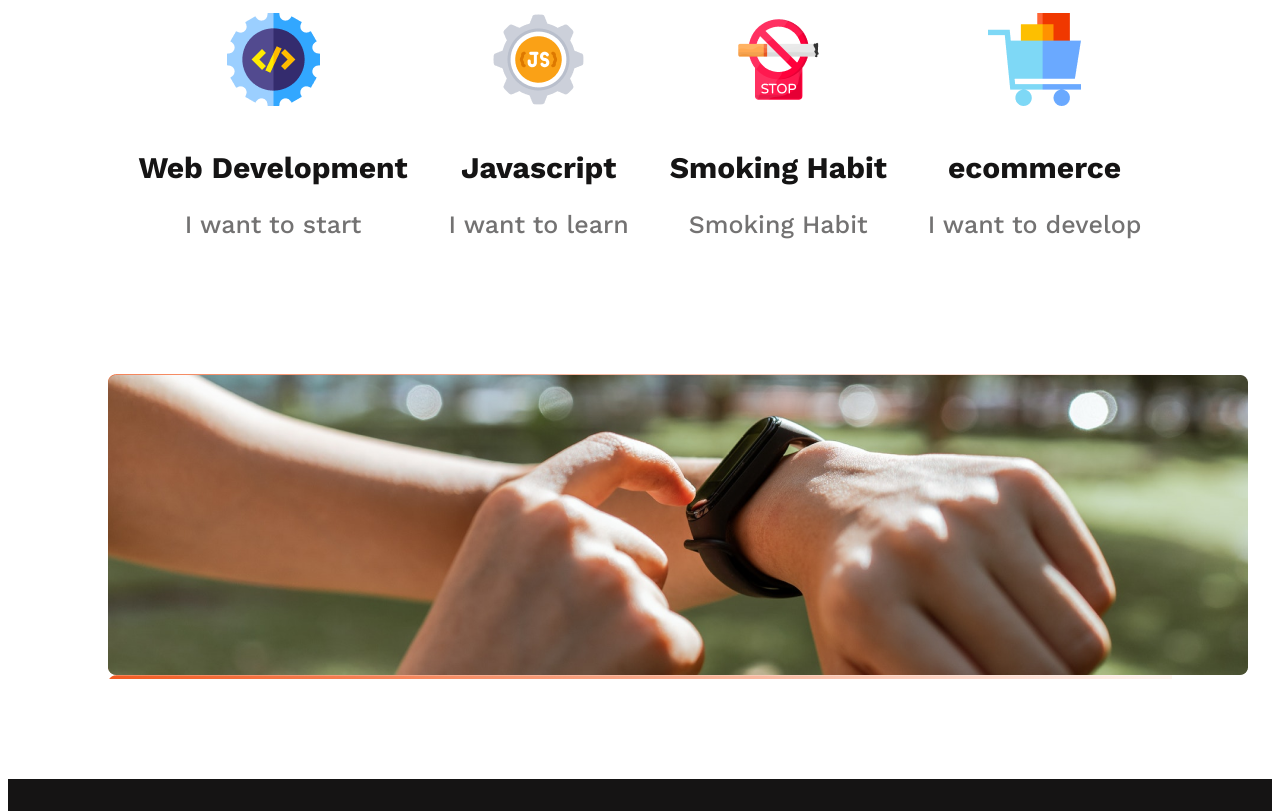
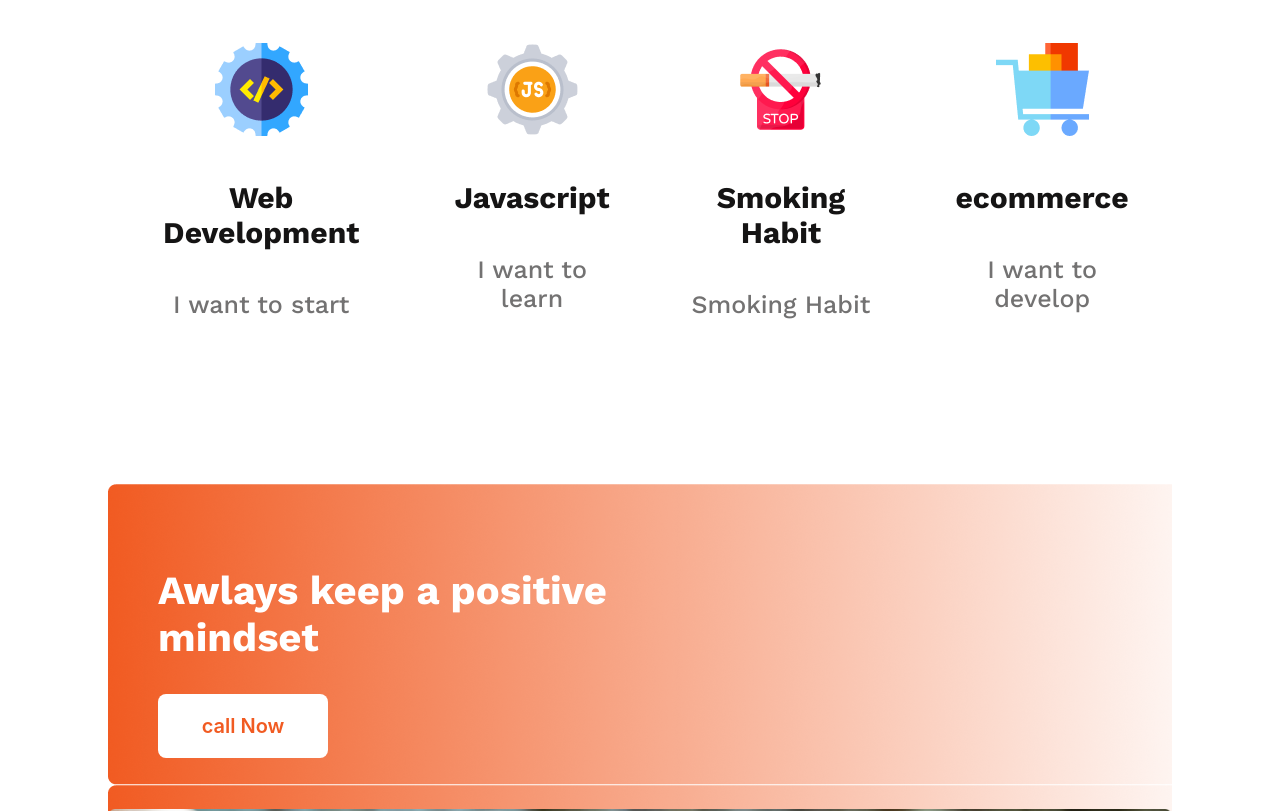
Before and after one commit to Alamin573190/web-development-portfolio-02, a plain HTML site: page index.html in a window 1280 px wide. Shown: the part 1721-2532 px from the top of the page. Drawn offline with nearby package versions, Linux system fonts and the light colour scheme.

Commit message:
my commit -3

```diff
--- a/index.html
+++ b/index.html
@@ -42,7 +42,7 @@
             </ul>
           </div>
         </div>
-      </section>
+        <!-- plan part -->
       <section class="section-plan">
         <h2 class="plan-head">My Plans</h2>
         <div class="plan-item-image">
@@ -69,8 +69,12 @@
           </div>
         </div>
         <div class="section-plan-image">
+         <div class="plan-image-head">
+          <h2 class="image-head">Awlays keep a positive mindset</h2>
+          <button class="secondary-btn">call Now</button>
 
-        <img class="watce-img" src="images/watch.png" alt="">
+         </div>
+        <img class="watce-img" width="100%" src="images/watch.png" alt="">
         </div>
         </div>
       </section>
--- a/styles/style.css
+++ b/styles/style.css
@@ -115,8 +115,10 @@ body {
 
 /* plan related style */
 .section-plan {
-    margin: 100px;
+    margin-top: 200px;
 }
+
+
 
 .plan-head {
     color: #151414;
@@ -152,23 +154,36 @@ body {
 .plan-item {
     /* display: flex; */
     text-align: center;
+    padding: 40px;
 }
 
 .all-plan-item {
     display: flex;
     justify-content: space-around;
-    padding: 10px;
 
-}
 
-.plan-title {
-    margin-bottom: 0px;
 }
 
 .section-plan-image {
     background: url('../images/gradient2.png');
     margin-right: 100px;
     margin: 100px 0px;
+}
+
+.image-head {
+
+    color: #FFF;
+
+
+    font-size: 40px;
+
+    font-weight: 700;
+
+}
+
+.plan-image-head {
+    width: 50%;
+    padding: 50px;
 }
 
 /* footert style */
@@ -226,7 +241,7 @@ input {
 
     border-radius: 5px;
     background: #151414;
-    color:  #F3F3F3;
+    color: #F3F3F3;
 
     font-size: 18px;
 
@@ -241,6 +256,7 @@ input {
     border-radius: 8px;
     background: #FFF;
     color: #F15B22;
+    border: 0;
 
     font-family: Inter;
     font-size: 20px;
@@ -248,7 +264,8 @@ input {
     font-weight: 600;
 
 }
-.social-link a{
+
+.social-link a {
 
     padding: 10px;
     background: #ffffff;
```
